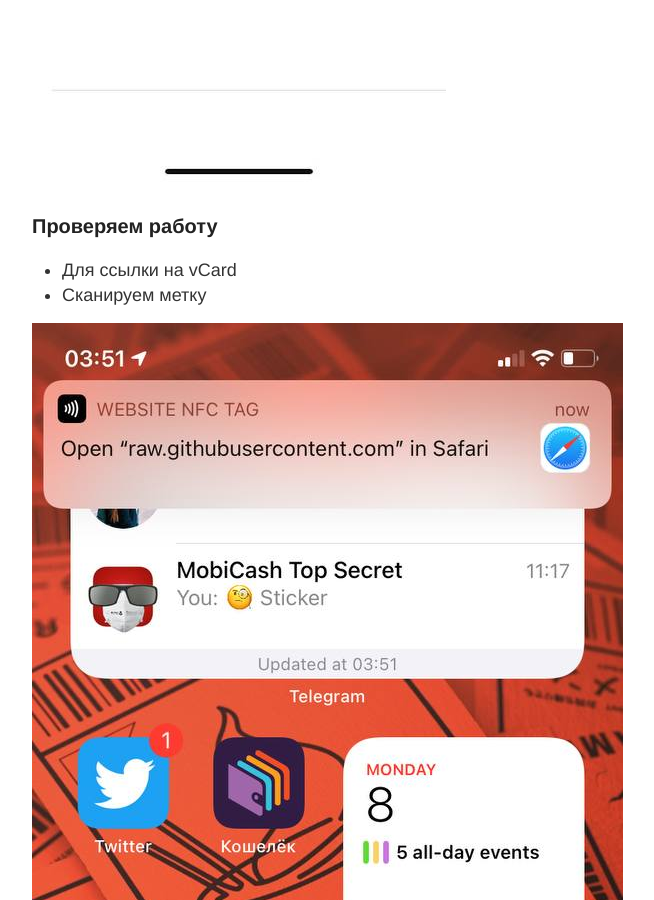
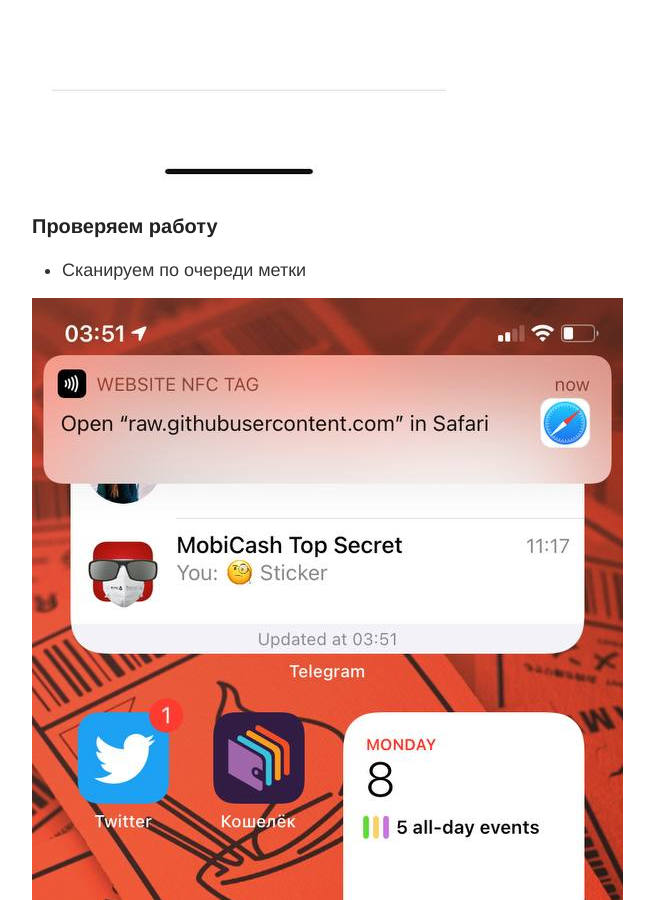
Before and after one commit to tatarinovms/tatarinovms.github.io, a Jekyll site: the page built from _posts/2021-03-08-Personal-about.md, in a window 1280 px wide and 900 px high, scrolled down 3238 px. Shown: the whole window, without its empty margins (248-902 px from the left). Built offline with Jekyll 4.4.1, drawn with Linux system fonts in a browser that asks for light colours; some of the changed text lies outside the part shown.

Commit message:
Update 2021-03-08-Personal-about.md

```diff
--- a/_posts/2021-03-08-Personal-about.md
+++ b/_posts/2021-03-08-Personal-about.md
@@ -34,16 +34,11 @@
 
 
 ### Проверяем работу
-
-- Для ссылки на vCard
-- Сканируем метку
+- Сканируем по очереди метки
 
 ![](https://raw.githubusercontent.com/tatarinovms/tatarinovms.github.io/master/images/posts/vcard/vcard_link.png)
 
 ![](https://raw.githubusercontent.com/tatarinovms/tatarinovms.github.io/master/images/posts/vcard/vcard_link_1.png)
-
-- Для ссылки на About
-- Сканируем метку
 
 ![](https://raw.githubusercontent.com/tatarinovms/tatarinovms.github.io/master/images/posts/vcard/about_link.png)
 
```
